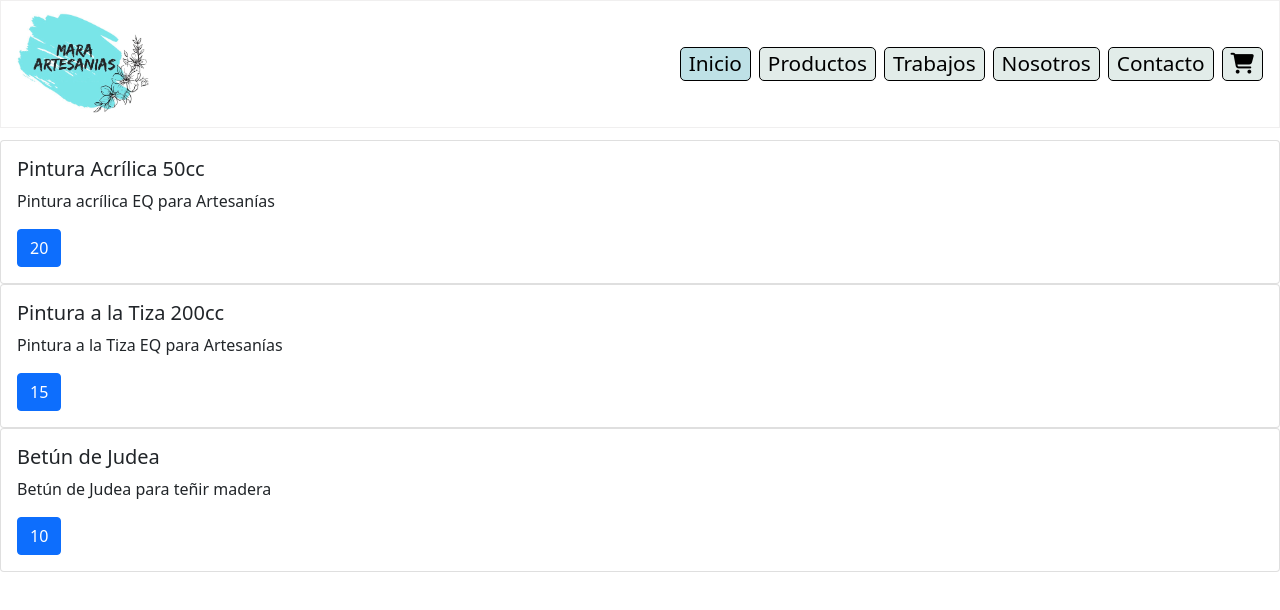
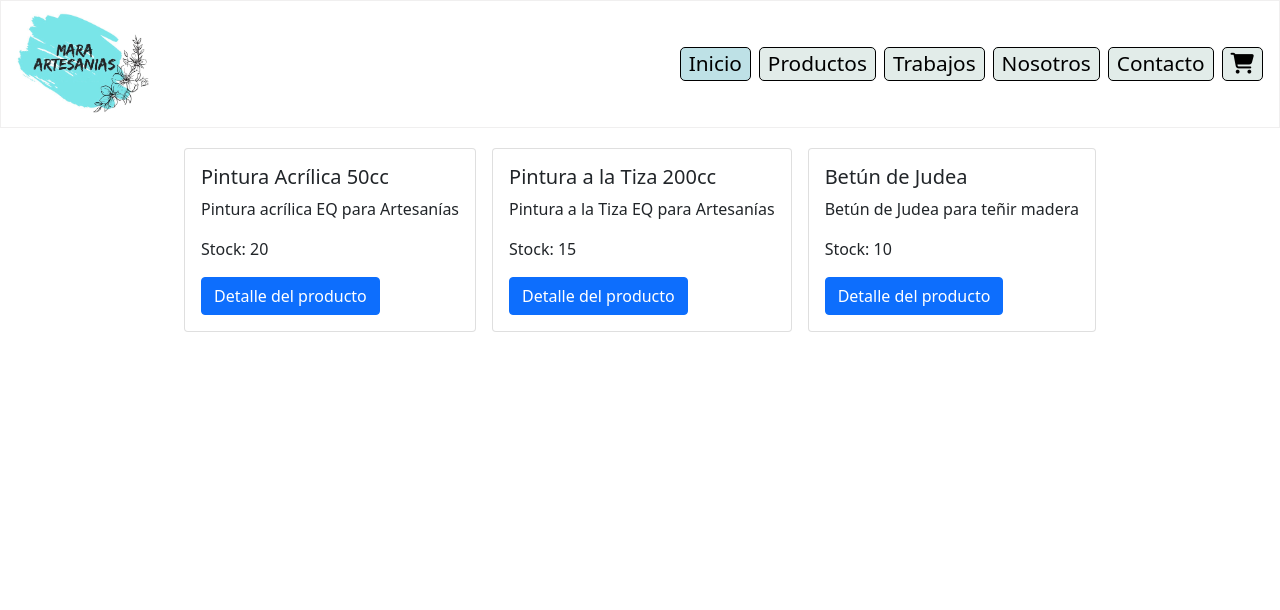
Before and after one commit to ctorchia/maraartesanias_react, a React (Create React App) app: page / in a window 1280 px wide. Shown: the top 610 px of the page. Built offline with nearby package versions, Linux system fonts and the light colour scheme.

Commit message:
Componentes ItemList e Item implementados

```diff
--- a/src/components/Item/Item.js
+++ b/src/components/Item/Item.js
@@ -0,0 +1,15 @@
+
+export default function Item(producto) {
+
+    return (
+        <div className="card m-2" key={producto.id}>
+            {/* <img src="..." className="card-img-top" alt="..." /> */}
+            <div className="card-body">
+                <h5 className="card-title">{producto.nombre}</h5>
+                <p className="card-text">{producto.descripcion}</p>
+                <p className="card-text">Stock: {producto.stock}</p>
+                <a href="#action1" className="btn btn-primary">Detalle del producto</a>
+            </div>
+        </div>
+    )
+}
--- a/src/components/ItemList/ItemList.js
+++ b/src/components/ItemList/ItemList.js
@@ -0,0 +1,12 @@
+import Item from "../Item/Item";
+
+export default function ItemList(productos){
+
+    return(
+
+        productos.map(producto =>
+
+            Item(producto)
+        )
+    )
+}
--- a/src/components/ItemListContainer/ItemListContainer.css
+++ b/src/components/ItemListContainer/ItemListContainer.css
@@ -1,5 +1,5 @@
 #contenedor {
     padding-top: 140px;
-    /* display: flex;
-    justify-content: center; */
+    display: flex;
+    justify-content: center;
 }
--- a/src/components/ItemListContainer/ItemListContainer.jsx
+++ b/src/components/ItemListContainer/ItemListContainer.jsx
@@ -1,6 +1,6 @@
 import { useEffect, useState } from 'react';
 import { getFetch } from '../../helpers/getFetch';
-// import ItemCount from '../ItemCount/ItemCount';
+import ItemList from '../ItemList/ItemList';
 import './ItemListContainer.css';
 
 const ItemListContainer = () => {
@@ -24,19 +24,8 @@ const ItemListContainer = () => {
 
             {loading ?
                 <h1>Cargando...</h1>
-            :
-                productos.map(producto =>
-
-                <div className="card" key={producto.id}>
-                    {/* <img src="..." className="card-img-top" alt="..." /> */}
-                    <div className="card-body">
-                        <h5 className="card-title">{producto.nombre}</h5>
-                        <p className="card-text">{producto.descripcion}</p>
-                        <a href="#" className="btn btn-primary">{producto.stock}</a>
-                    </div>
-                </div>
-            )}
-
+                :
+                ItemList(productos)}
         </div>
     );
 }
```
